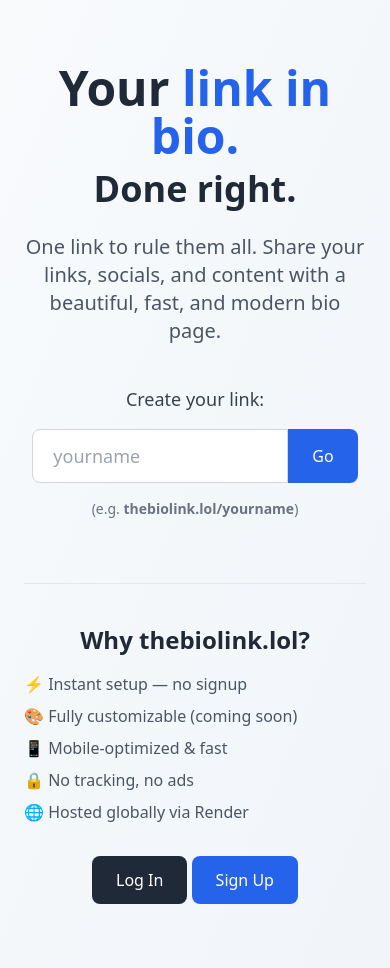
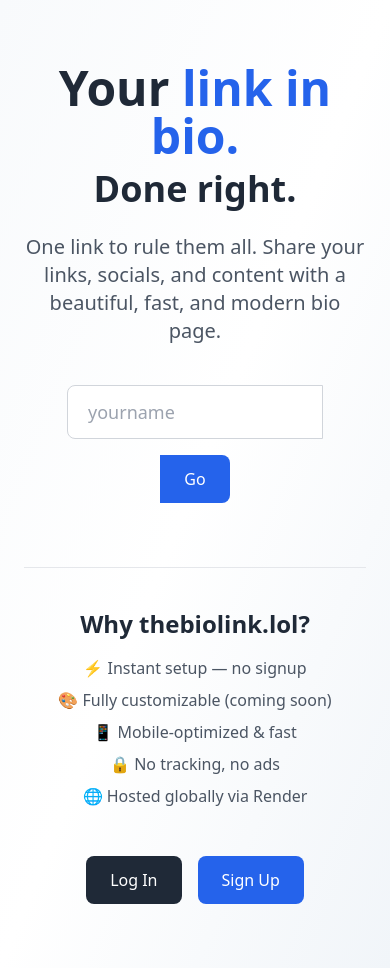
Before and after one commit to oopsididitagain335/workingitout, a Next.js app: page / in a window 390 px wide. Built offline with nearby package versions, Linux system fonts and the light colour scheme.

Commit message:
Update index.tsx

```diff
--- a/pages/index.tsx
+++ b/pages/index.tsx
@@ -11,22 +11,20 @@
   };
 
   return (
-    <div className="min-h-screen bg-gradient-to-br from-slate-50 to-slate-100 font-sans">
-      <div className="max-w-4xl mx-auto px-6 py-16 text-center">
+    <div className="min-h-screen bg-gradient-to-br from-slate-50 via-white to-slate-100 px-6 py-16 font-sans">
+      <div className="max-w-4xl mx-auto text-center">
+        <div className="mb-8">
           <h1 className="text-5xl md:text-7xl font-bold text-gray-800 mb-6">
             Your <span className="text-blue-600">link in bio.</span>
             <br />
             <span className="text-4xl md:text-6xl">Done right.</span>
           </h1>
-        <p className="text-xl text-gray-600 mb-10 max-w-2xl mx-auto">
+          <p className="text-xl text-gray-600 max-w-2xl mx-auto mb-10">
             One link to rule them all. Share your links, socials, and content with a beautiful, fast, and modern bio page.
           </p>
+        </div>
 
-        <div className="space-y-4 mb-16">
-          <p className="text-lg text-gray-700">
-            Create your link:
-          </p>
-          <div className="flex justify-center">
+        <div className="flex flex-col sm:flex-row justify-center items-center gap-4 mb-16">
           <input
             type="text"
             placeholder="yourname"
@@ -37,28 +35,34 @@
           />
           <button
             onClick={goToLink}
-              className="bg-blue-600 hover:bg-blue-700 text-white font-medium px-6 py-3 rounded-r-lg transition"
+            className="bg-blue-600 hover:bg-blue-700 text-white font-medium px-6 py-3 rounded-r-lg transition duration-200 transform hover:scale-[1.02]"
           >
             Go
           </button>
-          </div>
-          <p className="text-sm text-gray-500">
-            (e.g. <strong>thebiolink.lol/yourname</strong>)
-          </p>
         </div>
 
         <div className="border-t pt-10 max-w-2xl mx-auto">
           <h2 className="text-2xl font-semibold text-gray-800 mb-4">Why thebiolink.lol?</h2>
           <ul className="text-gray-600 space-y-2 text-left md:text-center">
-            <li>⚡ Instant setup — no signup</li>
-            <li>🎨 Fully customizable (coming soon)</li>
-            <li>📱 Mobile-optimized & fast</li>
-            <li>🔒 No tracking, no ads</li>
-            <li>🌐 Hosted globally via Render</li>
+            <li className="flex items-center justify-center gap-2">
+              ⚡ Instant setup — no signup
+            </li>
+            <li className="flex items-center justify-center gap-2">
+              🎨 Fully customizable (coming soon)
+            </li>
+            <li className="flex items-center justify-center gap-2">
+              📱 Mobile-optimized & fast
+            </li>
+            <li className="flex items-center justify-center gap-2">
+              🔒 No tracking, no ads
+            </li>
+            <li className="flex items-center justify-center gap-2">
+              🌐 Hosted globally via Render
+            </li>
           </ul>
         </div>
 
-        <div className="mt-8">
+        <div className="mt-12 flex justify-center gap-4">
           <a
             href="/login"
             className="inline-block bg-gray-800 text-white px-6 py-3 rounded-lg hover:bg-gray-700 transition"
```
Lines whose indentation alone changed are shown as unchanged.
